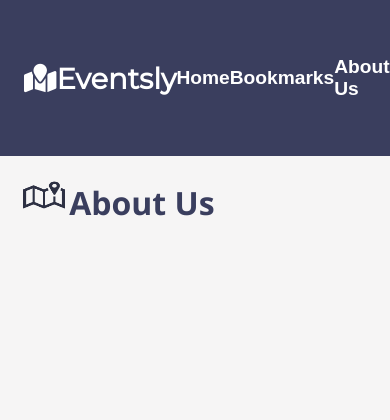
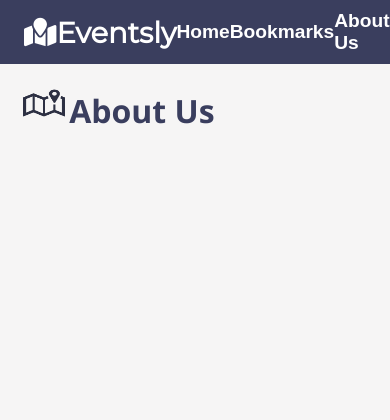
Before and after one commit to WSU-4110/Eventsly, a Flask app: page /About.html in a window 390 px wide; the page is wider, and only the part inside the window is pictured. Shown: the top 420 px of that part. Run offline with Flask 2, Linux system fonts and the light colour scheme; some libraries are stand-ins or nearby versions.

Commit message:
bug fixes

```diff
--- a/static/styles/navbarStyleSheet.css
+++ b/static/styles/navbarStyleSheet.css
@@ -33,24 +33,30 @@ nav {
 /* styles for small screens */
 /*--------------------------*/
 @media screen and (max-width: 1199px) {
+    header {
+        z-index: 3;
+    }
     nav {
+        height: 64px;
         display: flex;
         justify-content: space-between;
         align-items: center;
-        padding: 1rem 1.5rem;
+        padding: 0 1.5rem;
+        z-index: 3;
     }
     .nav-item {
         margin: 2.5rem 0;
     }
     .fa-bars {
         color: white;
+        z-index: 3;
     }
     .nav-menu {
         display: flex;
         justify-content: space-between;
         position: fixed;
+        top: 63px;
         left: -100%;
-        top: 64px;
         flex-direction: column;
     }
     .dropdown {
```
